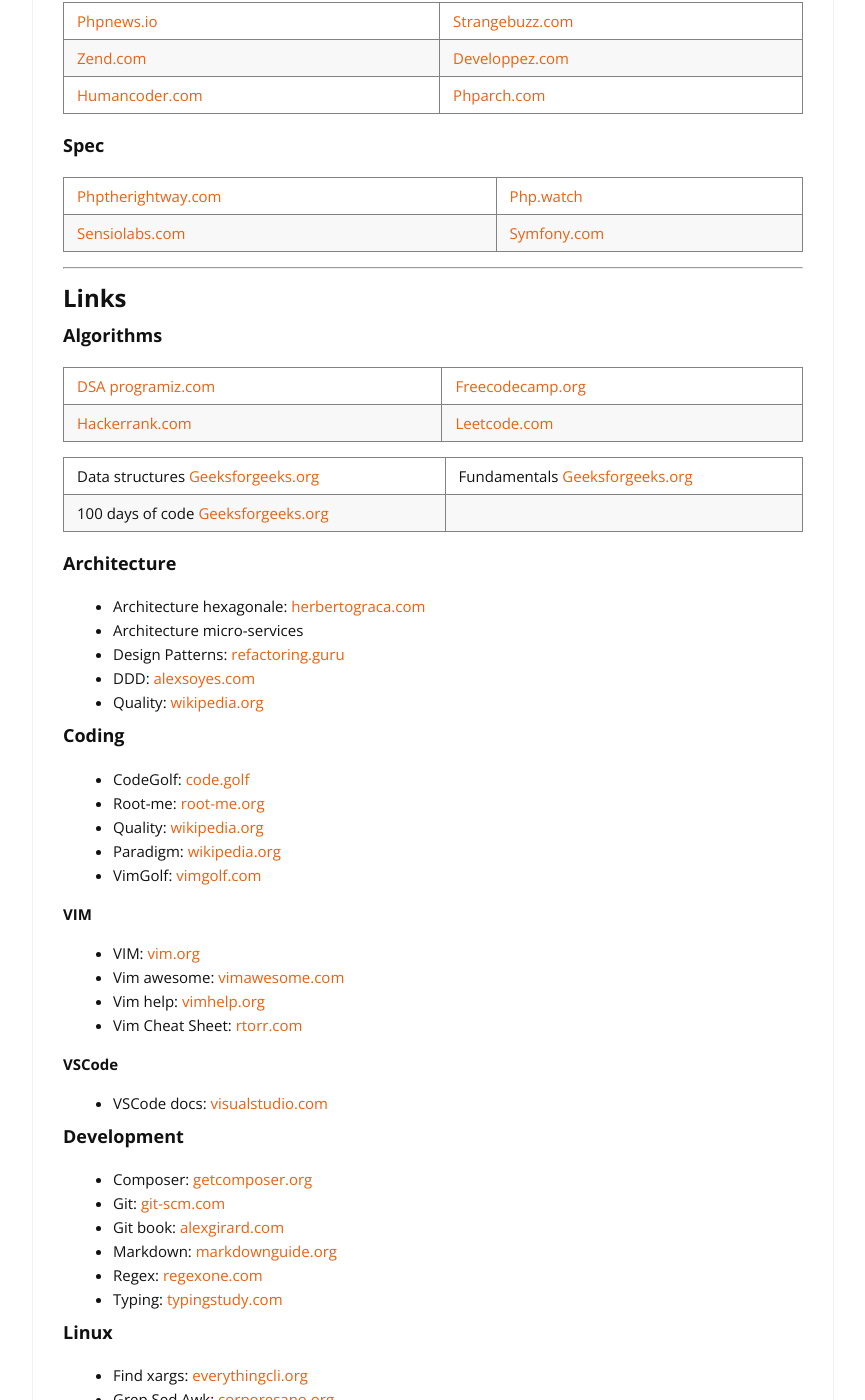
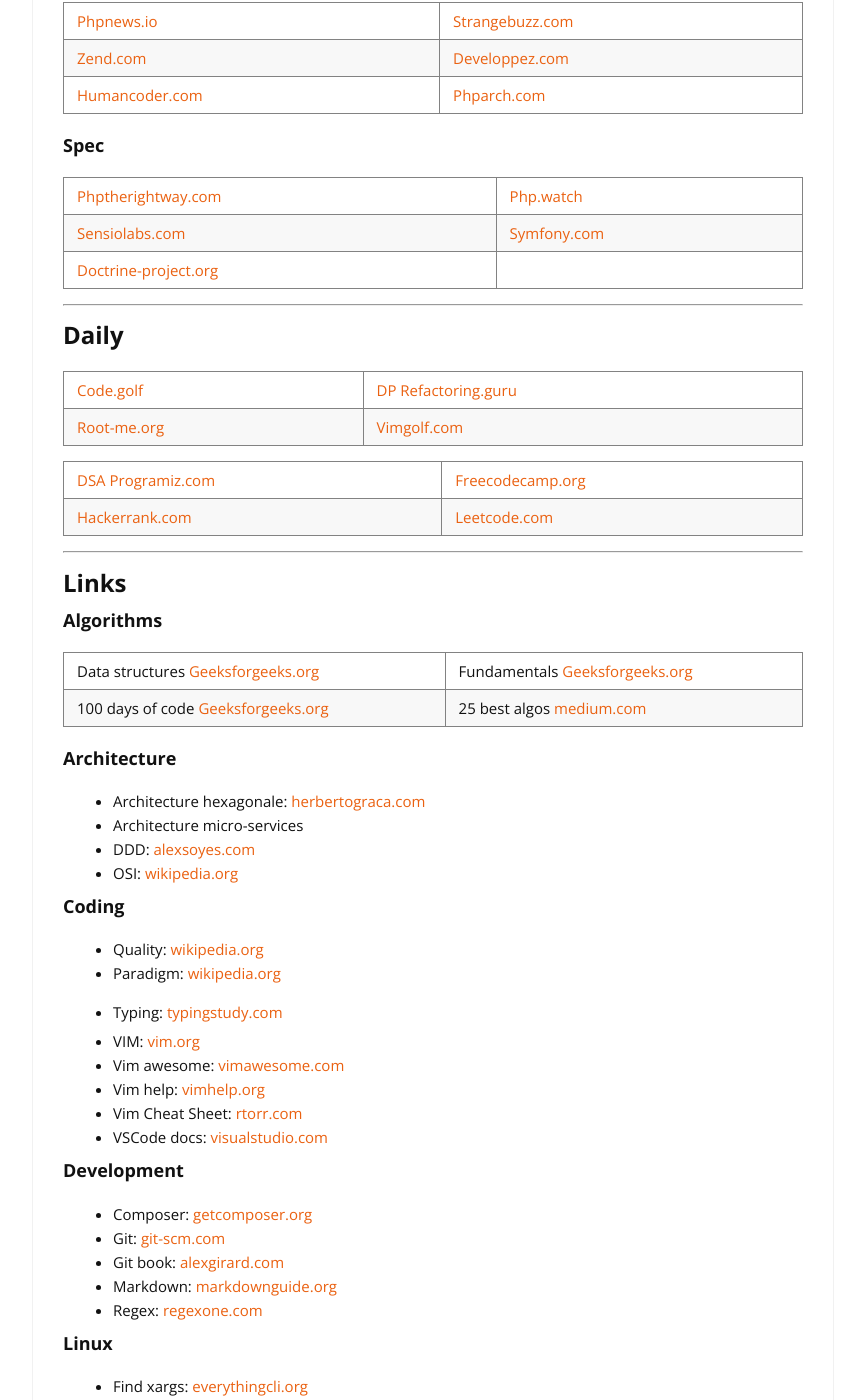
Before and after one commit to cylmat/cylmat.github.io, a Jekyll site: the page built from _pages/USEFUL.md, in a window 1280 px wide and 1400 px high, scrolled down 450 px. Shown: the whole window, without its empty margins (207-1072 px from the left). Built offline with Jekyll 4.4.1, drawn with Linux system fonts in a browser that asks for light colours; nearby versions of some CDN libraries; some of the changed text lies outside the part shown.

Commit message:
Update USEFUL.md

```diff
--- a/_pages/USEFUL.md
+++ b/_pages/USEFUL.md
@@ -21,40 +21,41 @@
 
 |[Phptherightway.com](https://phptherightway.com)|[Php.watch](https://php.watch/versions)|
 [Sensiolabs.com](https://blog.sensiolabs.com)|[Symfony.com](https://symfony.com/blog)|
+|[Doctrine-project.org](https://www.doctrine-project.org)||
+
+---
+## Daily
+
+|[Code.golf](https://code.golf)|[DP Refactoring.guru](https://refactoring.guru/fr/design-patterns)|
+|[Root-me.org](https://www.root-me.org)|[Vimgolf.com](https://www.vimgolf.com)|
+
+|[DSA Programiz.com](https://www.programiz.com/dsa)|[Freecodecamp.org](https://www.freecodecamp.org/learn)|
+|[Hackerrank.com](https://www.hackerrank.com)|[Leetcode.com](https://leetcode.com/explore)|
 
 ---
 ## Links
 
 ### Algorithms
 
-|[DSA programiz.com](https://www.programiz.com/dsa)|[Freecodecamp.org](https://www.freecodecamp.org/learn)|
-|[Hackerrank.com](https://www.hackerrank.com)|[Leetcode.com](https://leetcode.com/explore)|
-
 |Data structures [Geeksforgeeks.org](https://www.geeksforgeeks.org/data-structures)|Fundamentals [Geeksforgeeks.org](https://www.geeksforgeeks.org/fundamentals-of-algorithms)|
-|100 days of code [Geeksforgeeks.org](https://www.geeksforgeeks.org/100-days-of-code-a-complete-guide-for-beginners-and-experienced)||
+|100 days of code [Geeksforgeeks.org](https://www.geeksforgeeks.org/100-days-of-code-a-complete-guide-for-beginners-and-experienced)|25 best algos [medium.com](https://medium.com/techie-delight/top-25-algorithms-every-programmer-should-know-373246b4881b)|
 
 ### Architecture
 + Architecture hexagonale: [herbertograca.com](https://herbertograca.com/2017/11/16/explicit-architecture-01-ddd-hexagonal-onion-clean-cqrs-how-i-put-it-all-together/)
 + Architecture micro-services
-+ Design Patterns: [refactoring.guru](https://refactoring.guru/fr/design-patterns)
 + DDD: [alexsoyes.com](https://alexsoyes.com/ddd-domain-driven-design)
-+ Quality: [wikipedia.org](https://fr.wikipedia.org/wiki/Qualit%C3%A9_logicielle)
++ OSI: [wikipedia.org](https://fr.wikipedia.org/wiki/Mod%C3%A8le_OSI)
 
 ### Coding
-+ CodeGolf: [code.golf](https://code.golf)
-+ Root-me: [root-me.org](https://www.root-me.org)
 + Quality: [wikipedia.org](https://fr.wikipedia.org/wiki/Qualit%C3%A9_logicielle)
 + Paradigm: [wikipedia.org](https://fr.m.wikipedia.org/wiki/Paradigme_(programmation))
-+ VimGolf: [vimgolf.com](https://www.vimgolf.com)
++ Typing: [typingstudy.com](https://www.typingstudy.com/typingtest)
 
-**VIM**
 + VIM: [vim.org](https://www.vim.org)
 + Vim awesome: [vimawesome.com](https://vimawesome.com)
 + Vim help: [vimhelp.org](https://vimhelp.org)
 + Vim Cheat Sheet: [rtorr.com](https://vim.rtorr.com)
-
-**VSCode**
-- VSCode docs: [visualstudio.com](https://code.visualstudio.com/docs)
++ VSCode docs: [visualstudio.com](https://code.visualstudio.com/docs)
 
 ### Development
 + Composer: [getcomposer.org](https://getcomposer.org/doc)
@@ -97,5 +97,5 @@
 - https://www.opensourcealternative.to
 - https://it-tools.tech
 * https://blog.testproject.io/2020/07/15/the-ultimate-postman-tutorial-for-api-testing
-* opendata: https://www.data.gouv.fr https://opendata.paris.fr https://data.europa.eu
+* Opendata: https://www.data.gouv.fr https://opendata.paris.fr https://data.europa.eu
 + SSR Server-side Rendering
```
Also changed, not shown: other parts of _pages/USEFUL.md (+0 -1 lines).
